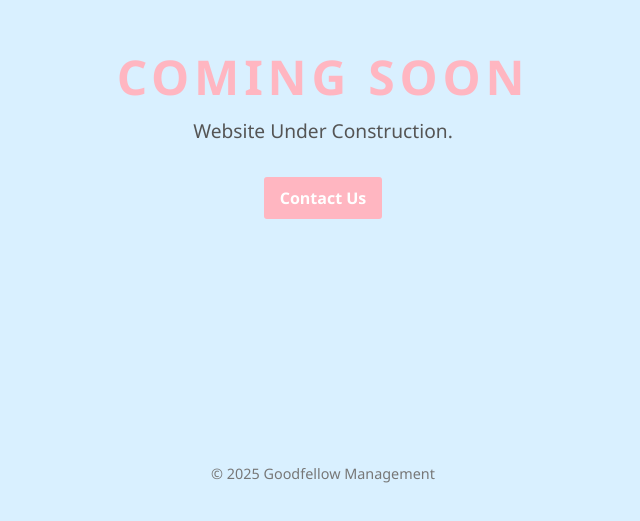
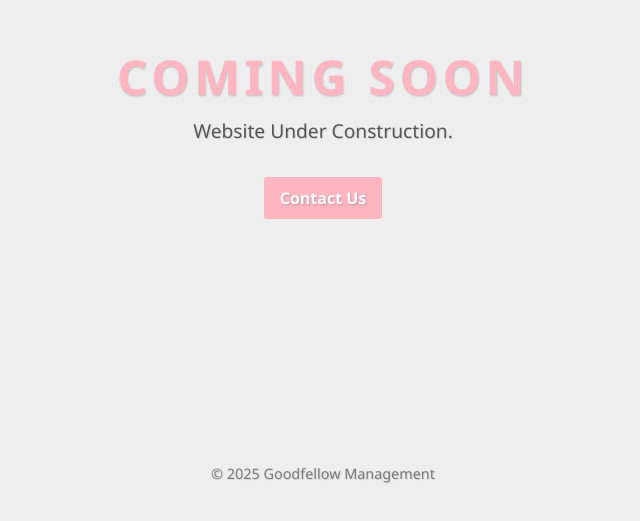
Before and after one commit to tomlovesgithub/goodfellowmgmt, a plain HTML site: page index.html in a window 1280 px wide. Shown: the part 301-822 px from the top of the page, without its empty margins (317-957 px from the left). Drawn offline with Linux system fonts and the light colour scheme.

Commit message:
basic comign soon v1 - favicon

```diff
--- a/index.html
+++ b/index.html
@@ -3,11 +3,13 @@
     <head>
         <meta charset="UTF-8" />
         <meta name="viewport" content="width=device-width, initial-scale=1" />
-  <title>Goodfellow Management - Coming Soon</title>
+        <link rel="icon" type="image/svg+xml" href="./public/favicon.png" />
+        <link rel="manifest" href="./public/site.webmanifest" />
+        <title>Coming Soon - goodfellowmgmt.com</title>
     <style>
         body {
           margin: 0;
-      background: #d9f0ff; /* baby blue background */
+          background: #eeeeee;
           color: #333;
           font-family: 'Segoe UI', Tahoma, Geneva, Verdana, sans-serif;
           display: flex;
@@ -24,6 +26,7 @@
           color: #ffb6c1; /* baby pink */
           text-transform: uppercase;
           letter-spacing: 0.1em;
+          text-shadow: 1px 1px 2px rgba(0,0,0,0.2);
         }
         p {
           font-size: 1.2rem;
@@ -31,27 +34,30 @@
           margin: 0 auto 2rem;
           line-height: 1.5;
           color: #555;
+          text-shadow: 1px 1px 1px rgba(0,0,0,0.1);
         }
         a {
           padding: 0.6rem 1rem;
           border: none;
           color: #fff;
-      background: #ffb6c1; /* baby pink button */
+          background: #ffb6c1; /* baby pink */
           font-weight: bold;
           border-radius: 3px;
           cursor: pointer;
           font-size: 1rem;
           text-decoration: none;
           transition: background 0.3s ease;
+          text-shadow: 1px 1px 2px rgba(0,0,0,0.2);
         }
         a:hover {
-      background: #ffa1b0; /* slightly deeper pink */
+          background: #ffa1b0;
         }
         footer {
           position: absolute;
           bottom: 1rem;
           font-size: 0.9rem;
           color: #777;
+          text-shadow: 1px 1px 1px rgba(0,0,0,0.1);
         }
   </style>
 </head>
```
Also changed, not shown: public/favicon.png (added), 3 other files. Lines whose indentation alone changed are shown as unchanged.
